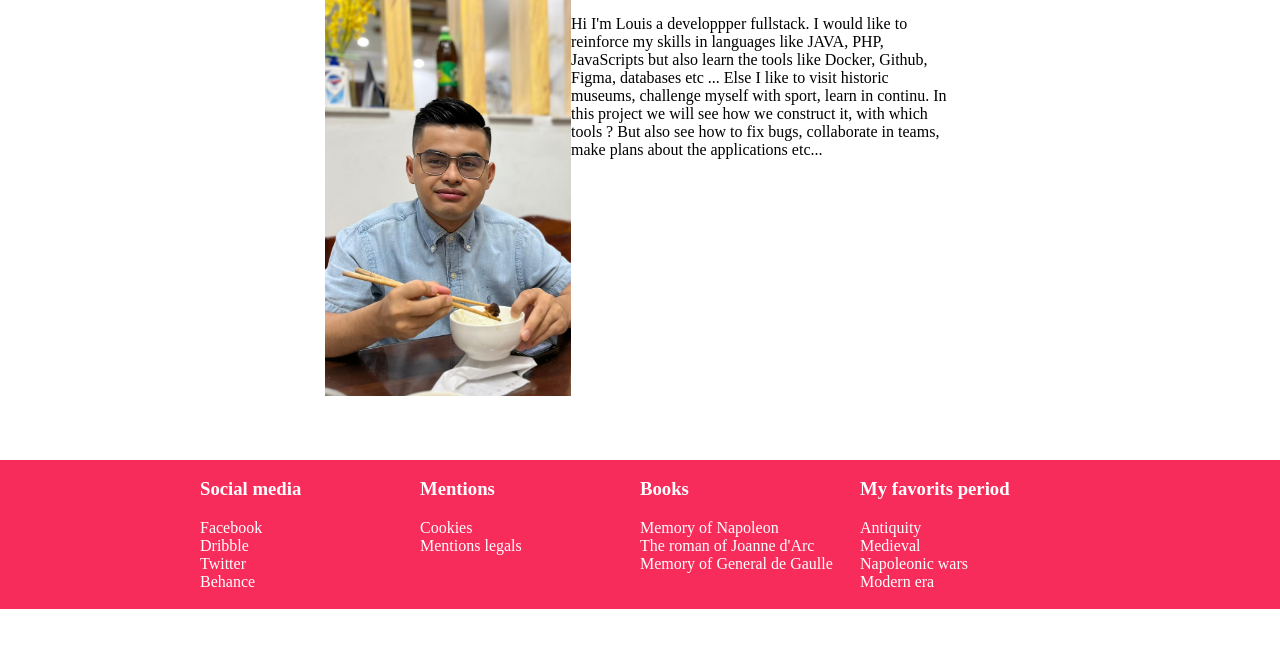
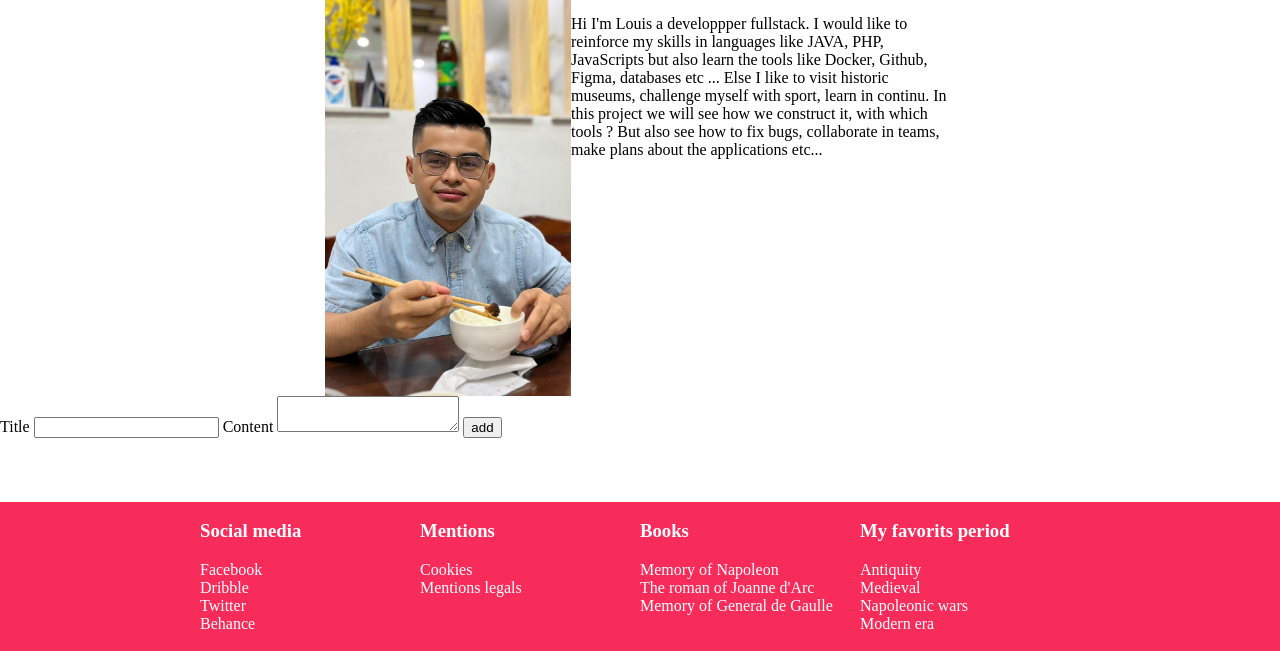
Before and after one commit to Azlou77/blog-php, a PHP site: page /index.php in a window 1280 px wide. Shown: the part 135-800 px from the top of the page. Run offline with PHP 8.4, Linux system fonts and the light colour scheme.

Commit message:
add form add

```diff
--- a/index.php
+++ b/index.php
@@ -22,6 +22,13 @@
                 Else I like to visit historic museums, challenge myself with sport, learn in continu. In this project we will see how we construct it, with which tools ? But also see how to fix bugs, collaborate in teams, make plans about the applications etc...
             </p>
         </section>
+        <form action="" method="POST">
+            <label for="title">Title</label>
+            <input type="text" name="title" required />
+            <label for="content">Content</label>
+            <textarea name="content"></textarea>
+            <input type="submit" value="add" />
+        </form>
     </main>
 
     <?php include 'include/footer.php' ?>
```
